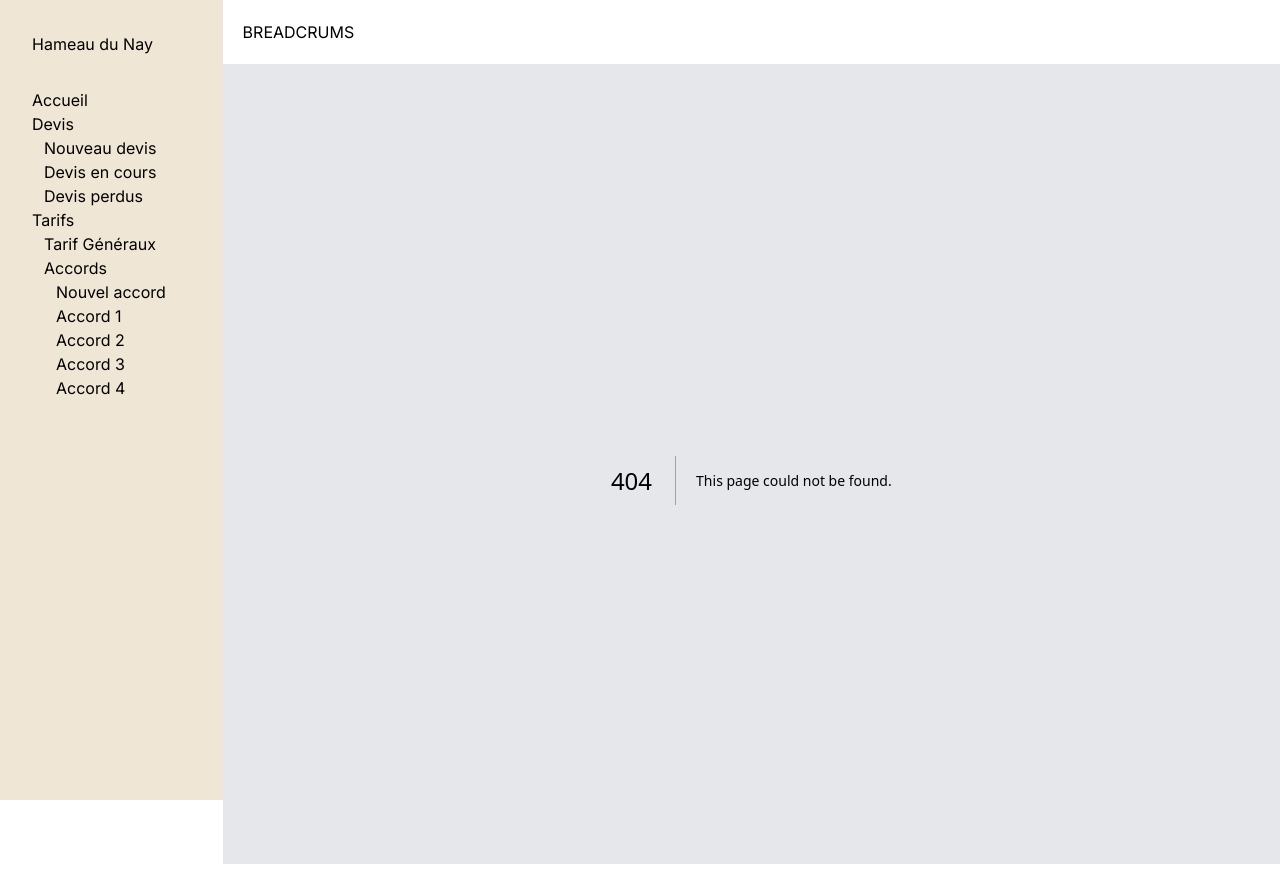
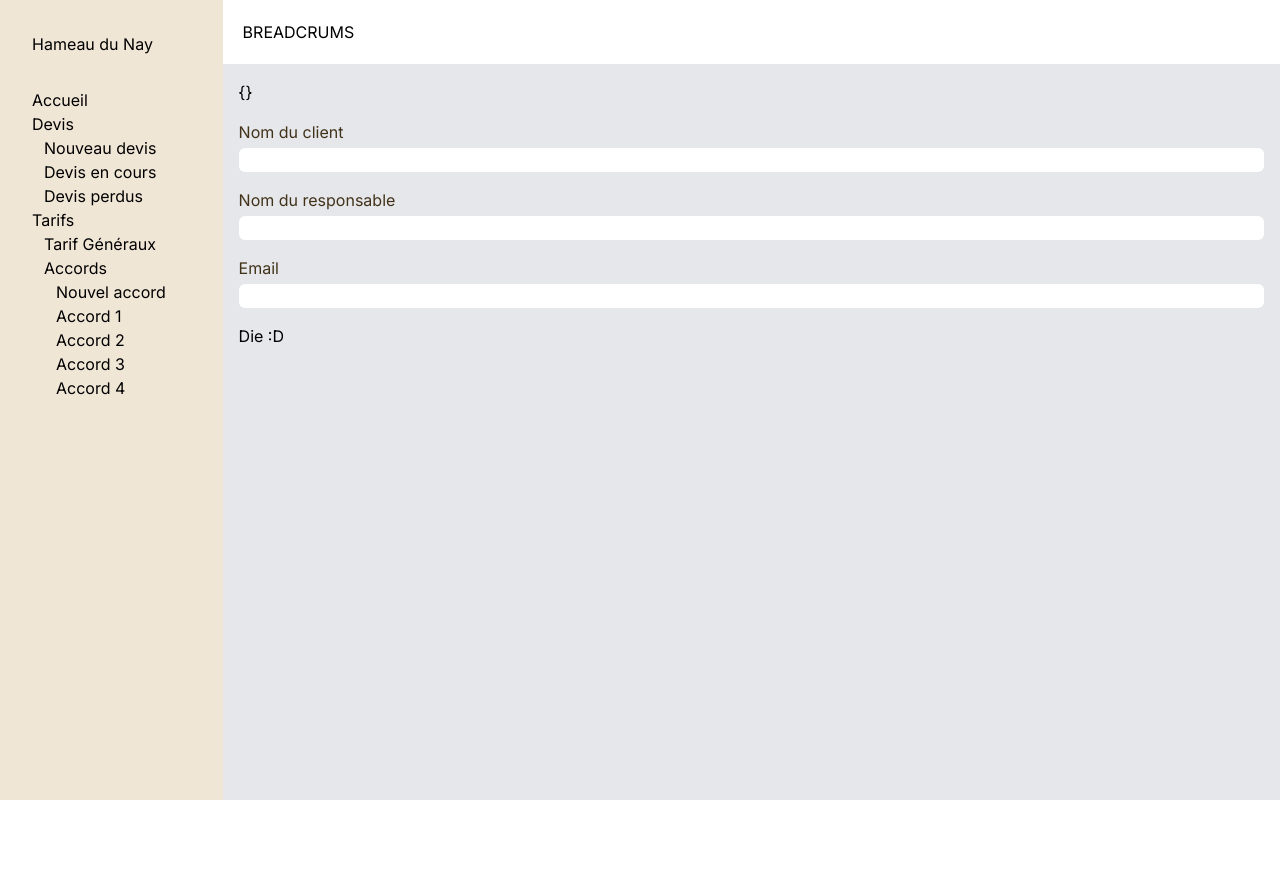
Before and after one commit to BahAilime/gestion-du-nay, a Next.js app: page /dossier/nouveau in a window 1280 px wide. Before the commit this address had no page. After the commit the page ends 800 px from the top, so only its background shows below. Built offline with nearby package versions, Linux system fonts and the light colour scheme.

Commit message:
traduction des noms en francais (pour futur breadcrums)

```diff
--- /dev/null
+++ b/app/dossier/nouveau/page.jsx
@@ -0,0 +1,21 @@
+'use client'
+import { Button } from "primereact/button";
+import FormInput from "../../../src/components/FormInput";
+import { useState } from "react";
+import useMultiState from "../../../src/hooks/useMultiState";
+
+export default function Home() {
+  const [data, addState, getState, deleteState] = useMultiState();
+
+  return (
+    <>
+      <p>{JSON.stringify(data)}</p>
+      <div className="client">
+        <FormInput label="Nom du client" name="name" onChange={(name) => addState("username", name)} />
+        <FormInput label="Nom du responsable" name="resp" onChange={(resp) => addState("responsable", resp)} />
+        <FormInput label="Email" name="email" onChange={(email) => addState("email", email)} />
+      </div>
+      <Button onClick={() => deleteState("username")}>Die :D</Button>
+    </>
+  );
+}
--- a/app/quote/new/page.tsx
+++ /dev/null
@@ -1,7 +0,0 @@
-export default function Home() {
-    return (
-      <>
-        <h1>Nouveau devis !</h1>
-      </>
-    );
-  }
```
Also changed, not shown: app/dossier/page.jsx (renamed from app/quote/page.tsx).
